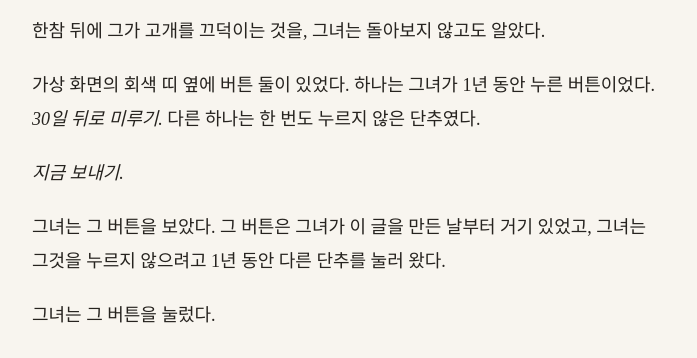
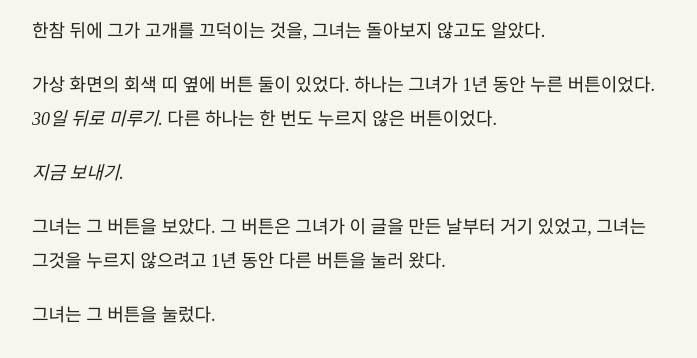
Before and after one commit to kangkkang/writer_s1_public, a Jekyll site: the page built from vol1/036.md, in a window 1280 px wide and 900 px high, scrolled down 7601 px. Shown: the part 151-509 px from the top of the window, without its empty margins (284-981 px from the left). Built offline with Jekyll 4.4.1, drawn with Linux system fonts in a browser that asks for light colours; our own code applies the rules of GitHub Pages for plain Markdown files.

Commit message:
Update from https://github.com/kangkkang/writer_s1/commit/2552642086ccef3de899075bc80908dcd70b1b3c

```diff
--- a/vol1/036.md
+++ b/vol1/036.md
@@ -156,11 +156,11 @@
 
 한참 뒤에 그가 고개를 끄덕이는 것을, 그녀는 돌아보지 않고도 알았다.
 
-가상 화면의 회색 띠 옆에 버튼 둘이 있었다. 하나는 그녀가 1년 동안 누른 버튼이었다. *30일 뒤로 미루기.* 다른 하나는 한 번도 누르지 않은 단추였다.
+가상 화면의 회색 띠 옆에 버튼 둘이 있었다. 하나는 그녀가 1년 동안 누른 버튼이었다. *30일 뒤로 미루기.* 다른 하나는 한 번도 누르지 않은 버튼이었다.
 
 *지금 보내기.*
 
-그녀는 그 버튼을 보았다. 그 버튼은 그녀가 이 글을 만든 날부터 거기 있었고, 그녀는 그것을 누르지 않으려고 1년 동안 다른 단추를 눌러 왔다.
+그녀는 그 버튼을 보았다. 그 버튼은 그녀가 이 글을 만든 날부터 거기 있었고, 그녀는 그것을 누르지 않으려고 1년 동안 다른 버튼을 눌러 왔다.
 
 그녀는 그 버튼을 눌렀다.
 
```
